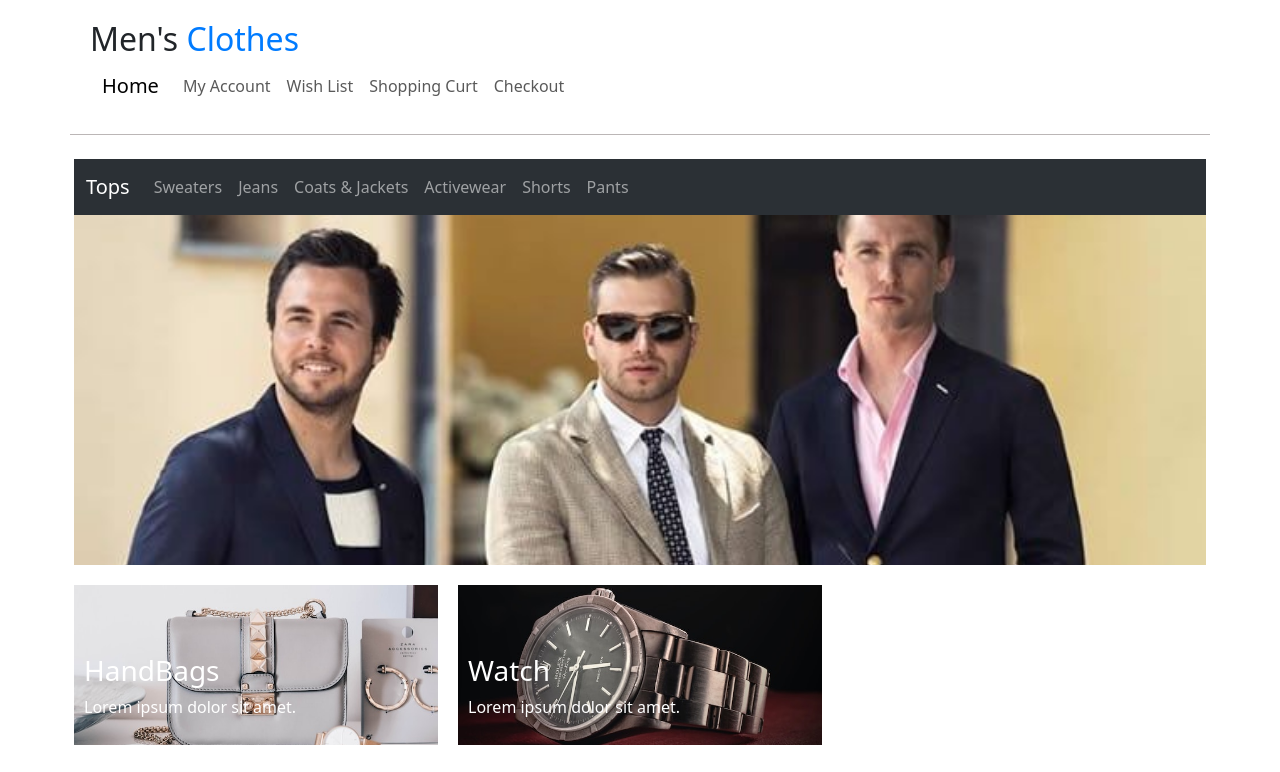
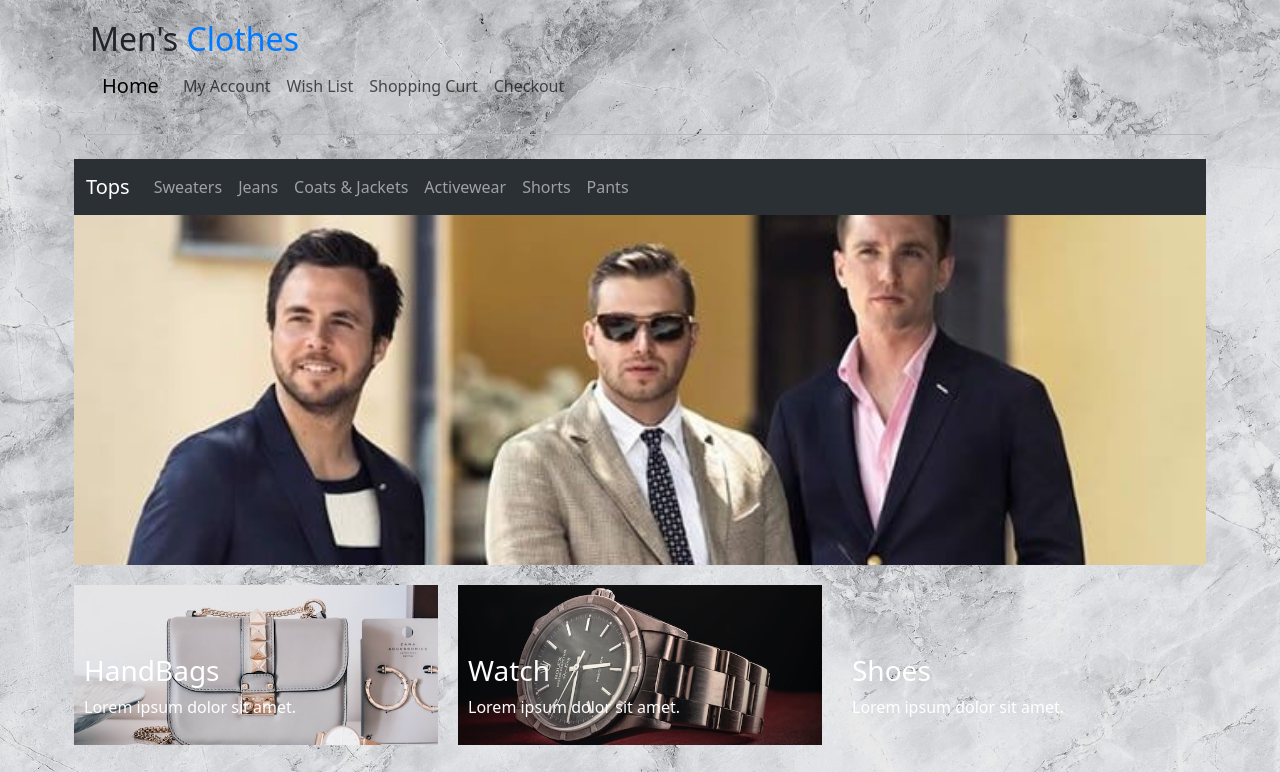
Before and after one commit to Oleg19023/Lesson-13, a plain HTML site: page index.html in a window 1280 px wide. Shown: the top 772 px of the page. Drawn offline with nearby package versions, Linux system fonts and the light colour scheme; the site is published under a folder, as on GitHub Pages, so addresses that start at the root find nothing.

Commit message:
fix background

```diff
--- a/assets/css/style.css
+++ b/assets/css/style.css
@@ -4,7 +4,7 @@
 
 body {
     margin: 0;
-    background-image: url('/assets/images/Background.jpg');
+    background-image: url('../images/Background.jpg');
     background-size: cover;
     background-repeat: no-repeat;
     background-attachment: fixed;
```
